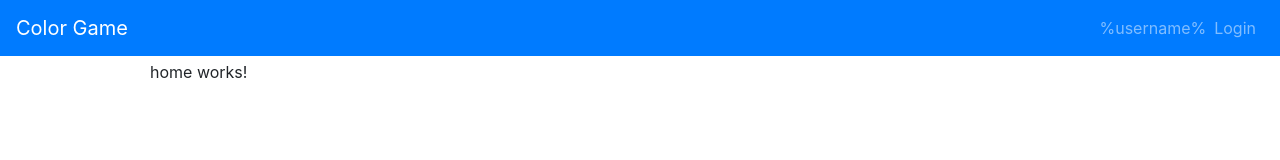
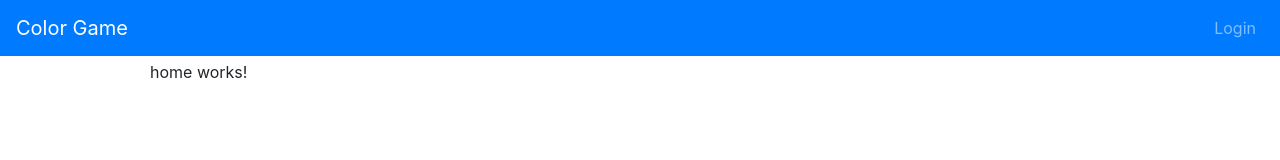
Before and after one commit to etienne1698/testtech, an Angular app: page / in a window 1280 px wide. Shown: the top 160 px of the page. Built offline with nearby package versions, Linux system fonts and the light colour scheme.

Commit message:
display username

```diff
--- a/src/app/app.component.html
+++ b/src/app/app.component.html
@@ -3,8 +3,7 @@
   <div class="collapse navbar-collapse">
     <ul class="navbar-nav mr-auto"></ul>
     <span class="navbar-text">
-      %username%
-      <!--Sera remplacé plus tard-->
+      {{user?.username}}
     </span>
     <ul class="navbar-nav">
       <li class="nav-item" appUserConnected>
--- a/src/app/app.component.ts
+++ b/src/app/app.component.ts
@@ -14,9 +14,14 @@ import { UserService } from './user/user.service';
 })
 export class AppComponent {
   constructor(private userService: UserService, private router: Router) {}
+
   title = 'color-app';
 
   logoutLoading = signal(false);
+
+  get user() {
+    return this.userService.user;
+  }
 
   logout() {
     this.logoutLoading.set(true);
```
